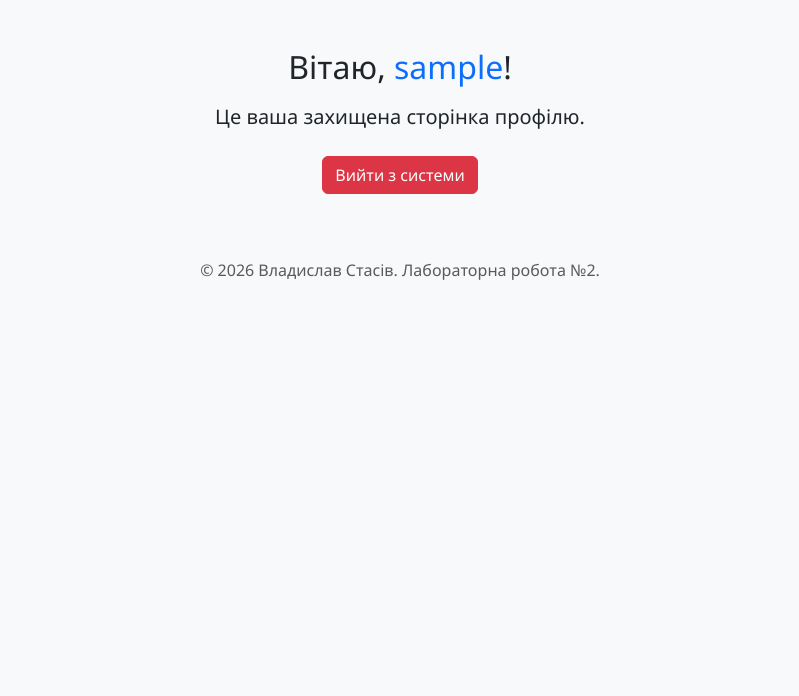
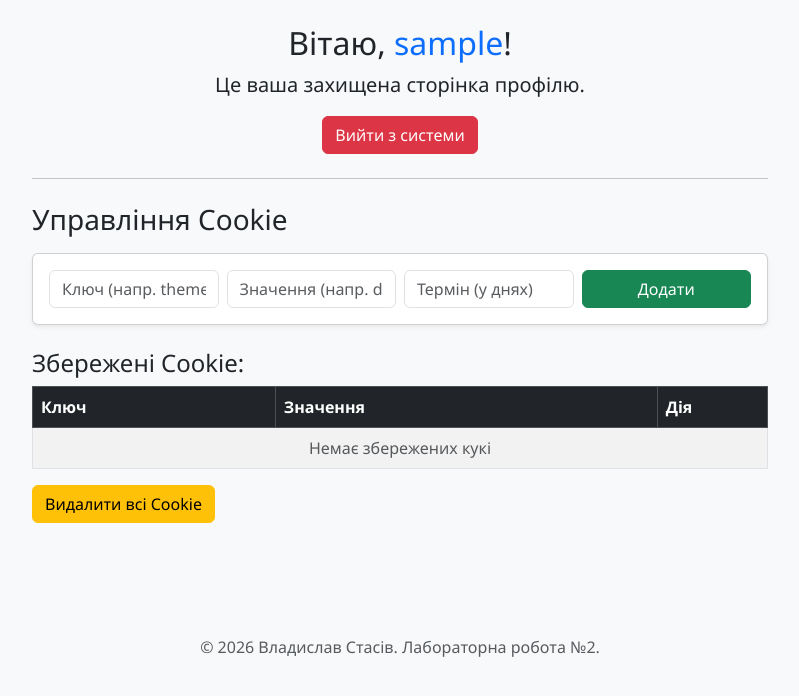
Before and after one commit to stasiv-228/flask-app-lab, a Flask app: page /profile in a window 1280 px wide. Shown: the part 56-752 px from the top of the page, without its empty margins (240-1039 px from the left). Run offline with Flask 3, Linux system fonts and the light colour scheme; the visitor is signed in with stand-in values (Sample User, id 1).

Commit message:
Task 2: Cookie management

```diff
--- a/app/users/templates/users/profile.html
+++ b/app/users/templates/users/profile.html
@@ -3,14 +3,81 @@
 {% block title %}Мій Профіль{% endblock %}
 
 {% block content %}
-<div class="row justify-content-center mt-5">
-    <div class="col-md-6 text-center">
-        <h2>Вітаю, <span class="text-primary">{{ username }}</span>!</h2>
-        <p class="lead mt-3">Це ваша захищена сторінка профілю.</p>
-
-        <div class="mt-4">
+<div class="row justify-content-center mt-4">
+    <div class="col-md-8">
+        <!-- Блок привітання -->
+        <div class="text-center mb-4">
+            <h2>Вітаю, <span class="text-primary">{{ username }}</span>!</h2>
+            <p class="lead">Це ваша захищена сторінка профілю.</p>
             <a href="{{ url_for('users.logout') }}" class="btn btn-danger">Вийти з системи</a>
         </div>
+
+        <hr>
+
+        <!-- Завдання 2: Управління Cookie -->
+        <h3 class="mt-4 mb-3">Управління Cookie</h3>
+
+        <!-- Форма додавання -->
+        <div class="card mb-4 shadow-sm">
+            <div class="card-body">
+                <form method="POST" action="{{ url_for('users.add_cookie') }}">
+                    <div class="row g-2 align-items-center">
+                        <div class="col-md-3">
+                            <input type="text" class="form-control" name="cookie_key" placeholder="Ключ (напр. theme)" required>
+                        </div>
+                        <div class="col-md-3">
+                            <input type="text" class="form-control" name="cookie_value" placeholder="Значення (напр. dark)" required>
+                        </div>
+                        <div class="col-md-3">
+                            <input type="number" class="form-control" name="cookie_exp" placeholder="Термін (у днях)" required min="1">
+                        </div>
+                        <div class="col-md-3">
+                            <button type="submit" class="btn btn-success w-100">Додати</button>
+                        </div>
+                    </div>
+                </form>
+            </div>
+        </div>
+
+        <!-- Таблиця збережених Cookie -->
+        <h4>Збережені Cookie:</h4>
+        <div class="table-responsive">
+            <table class="table table-bordered table-striped align-middle">
+                <thead class="table-dark">
+                    <tr>
+                        <th>Ключ</th>
+                        <th>Значення</th>
+                        <th style="width: 15%;">Дія</th>
+                    </tr>
+                </thead>
+                <tbody>
+                    <!-- Використовуємо namespace для зміни змінної всередині циклу -->
+                    {% set ns = namespace(has_cookies=false) %}
+                    {% for key, value in request.cookies.items() %}
+                        {% if key != 'session' %}
+                            {% set ns.has_cookies = true %}
+                            <tr>
+                                <td>{{ key }}</td>
+                                <td>{{ value }}</td>
+                                <td>
+                                    <a href="{{ url_for('users.delete_cookie', key=key) }}" class="btn btn-sm btn-outline-danger w-100">Видалити</a>
+                                </td>
+                            </tr>
+                        {% endif %}
+                    {% endfor %}
+
+                    <!-- Якщо кукі немає -->
+                    {% if not ns.has_cookies %}
+                        <tr>
+                            <td colspan="3" class="text-center text-muted">Немає збережених кукі</td>
+                        </tr>
+                    {% endif %}
+                </tbody>
+            </table>
+        </div>
+
+        <a href="{{ url_for('users.delete_all_cookies') }}" class="btn btn-warning mb-5">Видалити всі Cookie</a>
+
     </div>
 </div>
 {% endblock %}
--- a/app/users/views.py
+++ b/app/users/views.py
@@ -1,4 +1,4 @@
-from flask import request, redirect, url_for, render_template, session, flash
+from flask import request, redirect, url_for, render_template, session, flash, make_response
 from . import users_bp
 
 @users_bp.route("/hi/<string:name>")  # /hi/ivan?age=45
@@ -49,3 +49,47 @@ def logout():
     session.pop("username", None)
     flash("Ви успішно вийшли з системи.", "info")
     return redirect(url_for("users.login"))
+
+
+@users_bp.route("/add_cookie", methods=["POST"])
+def add_cookie():
+    if "username" not in session:
+        return redirect(url_for("users.login"))
+
+    key = request.form.get("cookie_key")
+    value = request.form.get("cookie_value")
+    exp_days = request.form.get("cookie_exp", type=int, default=1)
+
+    response = make_response(redirect(url_for("users.profile")))
+
+    max_age = exp_days * 24 * 60 * 60
+    response.set_cookie(key, value, max_age=max_age)
+
+    flash(f"Кукі '{key}' успішно додано!", "success")
+    return response
+
+
+@users_bp.route("/delete_cookie/<key>")
+def delete_cookie(key):
+    if "username" not in session:
+        return redirect(url_for("users.login"))
+
+    response = make_response(redirect(url_for("users.profile")))
+    response.delete_cookie(key)
+    flash(f"Кукі '{key}' успішно видалено!", "info")
+    return response
+
+
+@users_bp.route("/delete_all_cookies")
+def delete_all_cookies():
+    if "username" not in session:
+        return redirect(url_for("users.login"))
+
+    response = make_response(redirect(url_for("users.profile")))
+
+    for key in request.cookies:
+        if key != "session":
+            response.delete_cookie(key)
+
+    flash("Всі кукі успішно видалено!", "info")
+    return response
```
